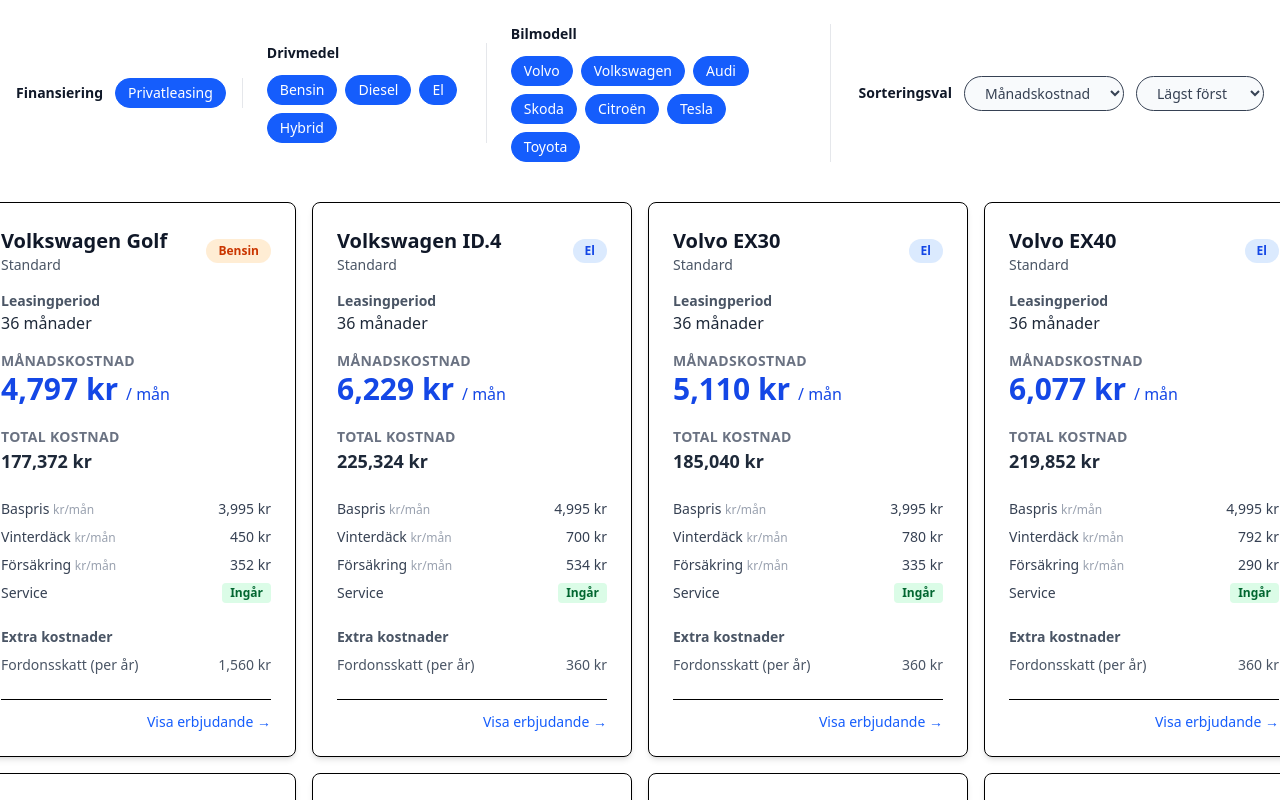
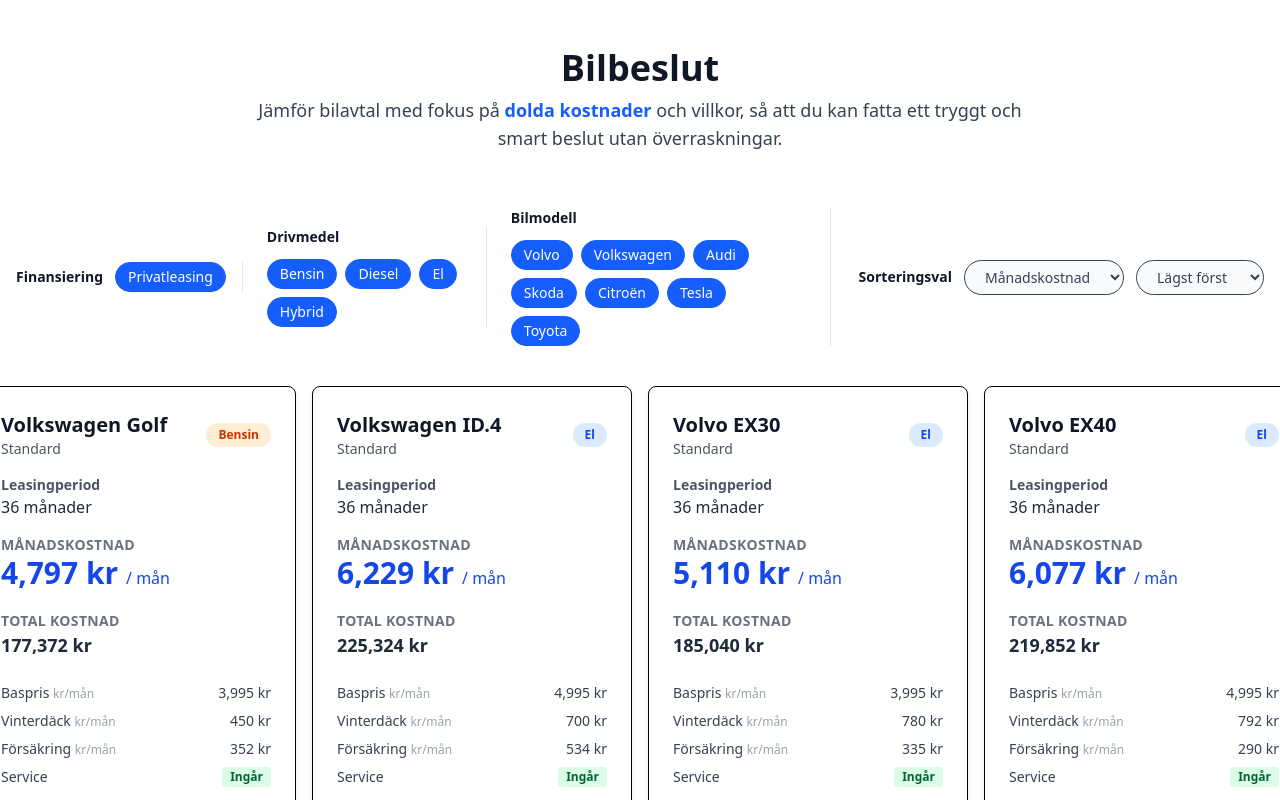
Before and after one commit to mile95/bilbeslut, an Angular app: page / in a window 1280 px wide. Shown: the top 800 px of the page. Built offline with nearby package versions, Linux system fonts and the light colour scheme.

Commit message:
add header

```diff
--- a/src/app/bil-beslut/bil-beslut.html
+++ b/src/app/bil-beslut/bil-beslut.html
@@ -1,4 +1,5 @@
 <div class="flex flex-col gap-y-4">
+    <app-header></app-header>
     <app-result-filter (filterChange)="handleFilterChange($event)"></app-result-filter>
     <div class="grid grid-cols-4 gap-4 p-4 min-w-max">
         <ng-container *ngFor="let r of this.filteredResults">
--- a/src/app/bil-beslut/bil-beslut.ts
+++ b/src/app/bil-beslut/bil-beslut.ts
@@ -4,10 +4,11 @@
 import { PrivateLeasingResult } from "./private-leasing/private-leasing-result/private-leasing-result";
 import { NgFor } from '@angular/common';
 import { Filter, ResultFilter } from "./result-filter/result-filter";
+import { Header } from './header/header';
 
 @Component({
   selector: 'app-bil-beslut',
-  imports: [PrivateLeasingResult, NgFor, ResultFilter],
+  imports: [PrivateLeasingResult, NgFor, ResultFilter, Header],
   templateUrl: './bil-beslut.html',
   styleUrl: './bil-beslut.css',
 })
--- /dev/null
+++ b/src/app/bil-beslut/header/header.html
@@ -0,0 +1,7 @@
+<div class="max-w-7xl mx-auto px-4 py-8 text-center">
+    <h1 class="text-4xl font-extrabold text-gray-900 mb-2">Bilbeslut</h1>
+    <p class="text-lg text-gray-700 max-w-3xl mx-auto">
+        Jämför bilavtal med fokus på <span class="font-semibold text-blue-600">dolda kostnader</span> och villkor,
+        så att du kan fatta ett tryggt och smart beslut utan överraskningar.
+    </p>
+</div>
```
Also changed, not shown: src/app/bil-beslut/header/header.ts (added, +12 -0 lines), src/app/bil-beslut/header/header.css (added), 1 other file (tests, documents, lock files or other folders).
